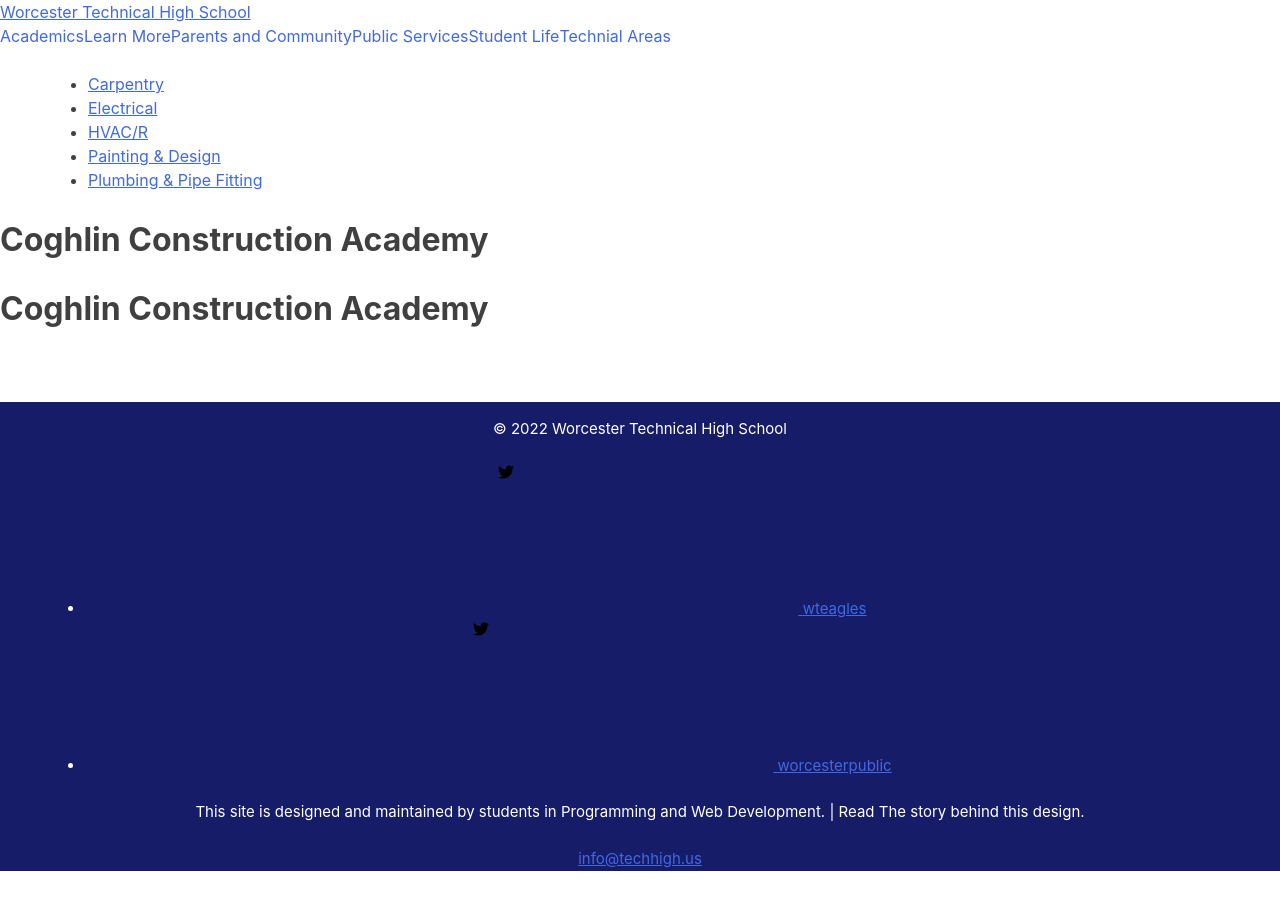
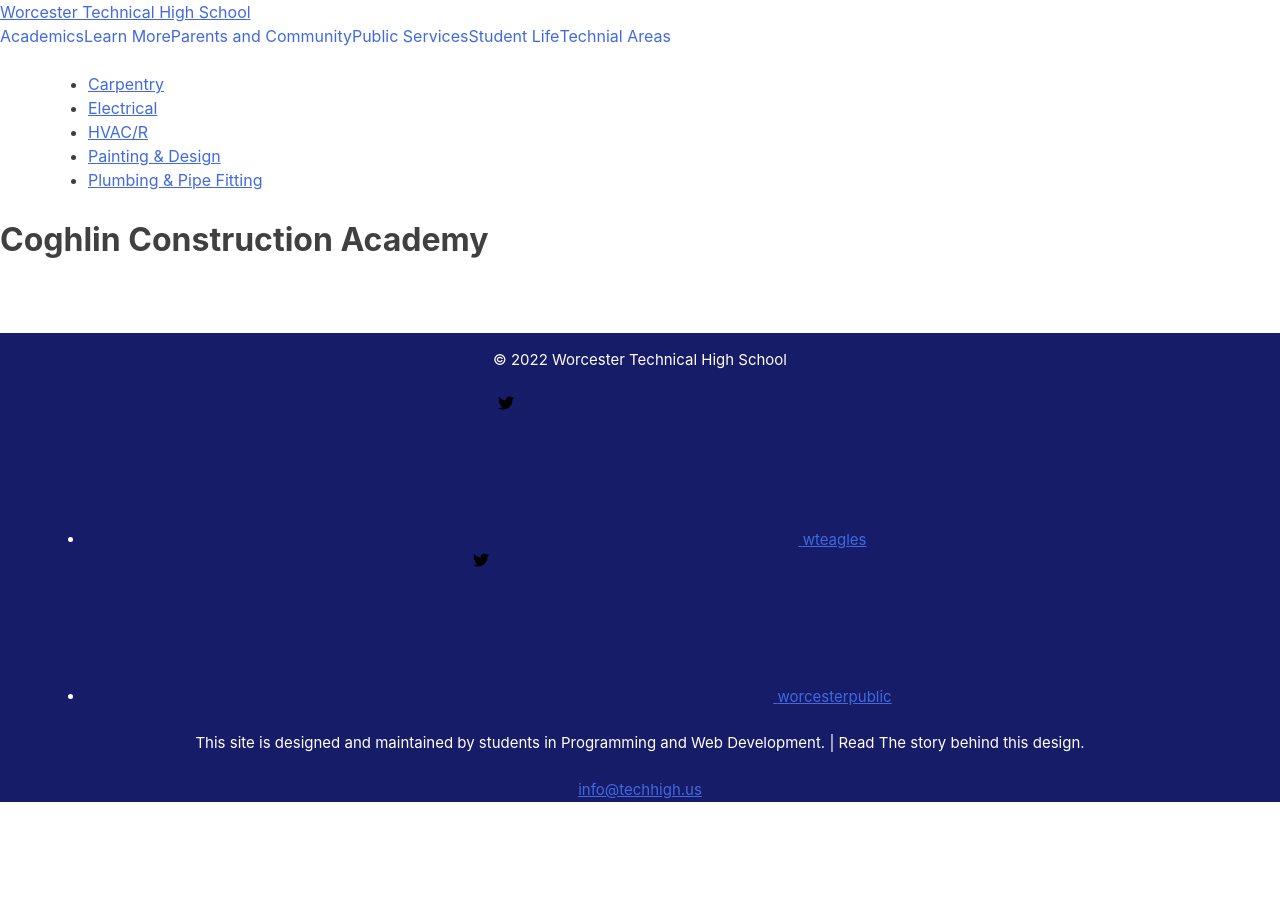
Before and after one commit to worcestertechnicalhighschool/techhigh.us, a Jekyll site: the page built from _technical_areas/construction-academy.md, in a window 1280 px wide, cut to the strip 0-898 px from the top of the page. Built offline with Jekyll 4.4.1, drawn with Linux system fonts in a browser that asks for light colours.

Commit message:
got rid of second title for construction academy folder.

```diff
--- a/_technical_areas/construction-academy.md
+++ b/_technical_areas/construction-academy.md
@@ -3,4 +3,3 @@
 layout: section
 date: 2022-11-5
 ---
-# Coghlin Construction Academy
```
